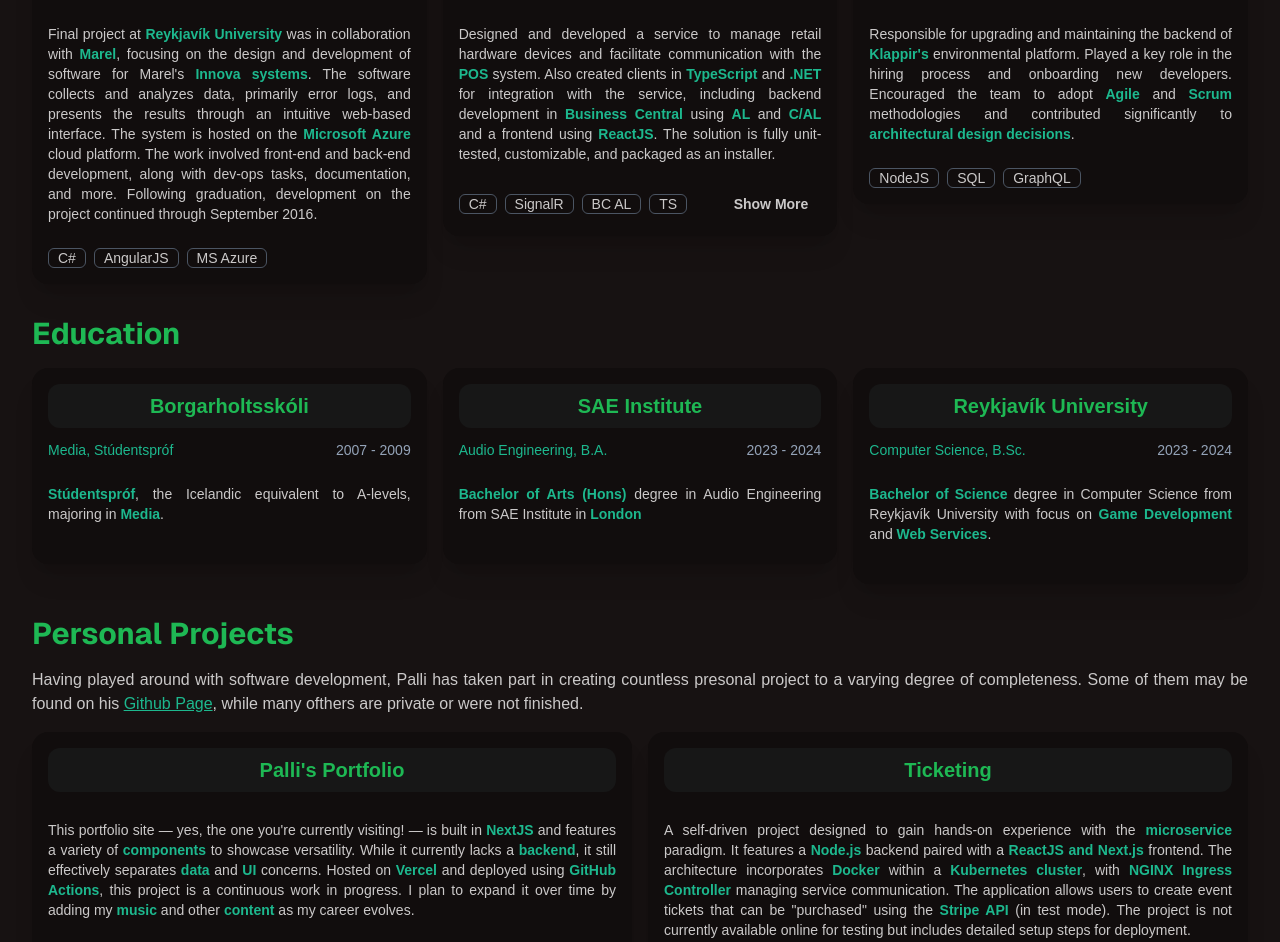
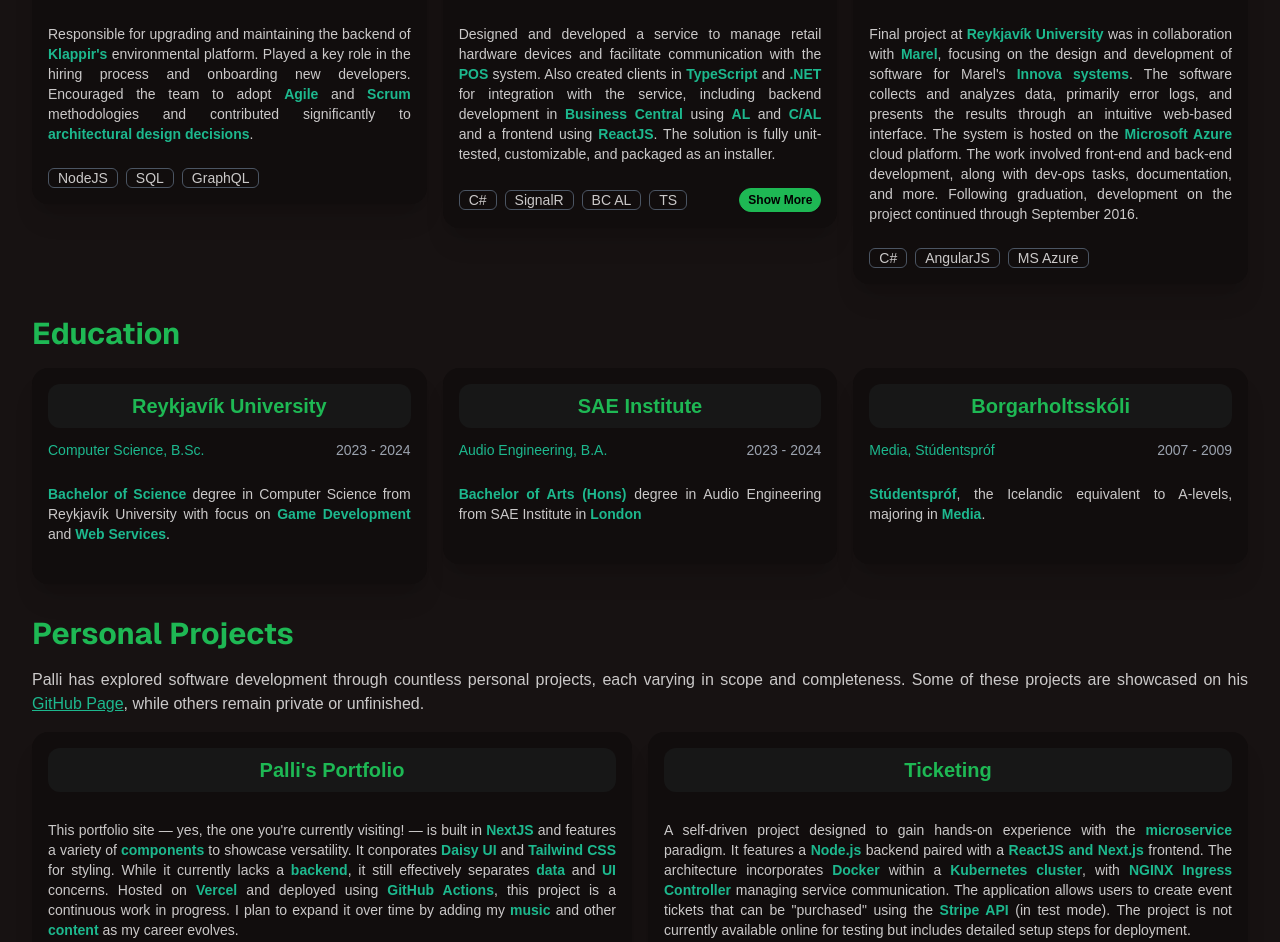
Before and after one commit to Palli-Moon/portfolio, a Next.js app: page / in a window 1280 px wide. Shown: the part 1188-2130 px from the top of the page. Built offline with nearby package versions, Linux system fonts and the light colour scheme.

Commit message:
Change order of experience and education. Write projects a little better

```diff
--- a/src/components/cards/cardModal.tsx
+++ b/src/components/cards/cardModal.tsx
@@ -8,7 +8,7 @@
 
   return (
     <div>
-      <button className='btn btn-sm btn-ghost' onClick={() => (document.getElementById(i) as HTMLDialogElement).showModal()}>
+      <button className='btn btn-xs btn-primary' onClick={() => (document.getElementById(i) as HTMLDialogElement).showModal()}>
         Show More
       </button>
       <dialog id={i} className='modal modal-bottom sm:modal-middle'>
--- a/src/components/cards/expCard.tsx
+++ b/src/components/cards/expCard.tsx
@@ -12,7 +12,7 @@
     <Card title={name}>
       <div className='flex justify-between'>
         <p className='text-secondary'>{title}</p>
-        <p className='text-slate-400 text-right'>
+        <p className='text-gray-400 text-right'>
           {dateFormat(startDate, format)} - {dateFormat(endDate, format)}
         </p>
       </div>
--- a/src/data.tsx
+++ b/src/data.tsx
@@ -86,17 +86,16 @@
 
 export const experience: ExpCardData[] = [
   {
-    name: 'Marel',
-    title: 'Contract Developer',
-    startDate: new Date('2016-1'),
-    endDate: new Date('2016-09'),
-    languages: [{ title: 'C#' }, { title: 'AngularJS' }, { title: 'MS Azure' }],
+    name: 'Klappir Grænar Lausnir',
+    title: 'Tech Lead',
+    startDate: new Date('2023-08'),
+    endDate: new Date('2024-11'),
+    languages: [{ title: 'NodeJS' }, { title: 'SQL' }, { title: 'GraphQL' }],
     description: (
       <p className='my-4'>
-        Final project at <b>Reykjavík University</b> was in collaboration with <b>Marel</b>, focusing on the design and development of software for Marel&apos;s{' '}
-        <b>Innova systems</b>. The software collects and analyzes data, primarily error logs, and presents the results through an intuitive web-based interface.
-        The system is hosted on the <b>Microsoft Azure</b> cloud platform. The work involved front-end and back-end development, along with dev-ops tasks,
-        documentation, and more. Following graduation, development on the project continued through September 2016.
+        Responsible for upgrading and maintaining the backend of <b>Klappir&apos;s</b> environmental platform. Played a key role in the hiring process and
+        onboarding new developers. Encouraged the team to adopt <b>Agile</b> and <b>Scrum</b> methodologies and contributed significantly to{' '}
+        <b>architectural design decisions</b>.
       </p>
     ),
   },
@@ -132,16 +131,17 @@
     ),
   },
   {
-    name: 'Klappir Grænar Lausnir',
-    title: 'Tech Lead',
-    startDate: new Date('2023-08'),
-    endDate: new Date('2024-11'),
-    languages: [{ title: 'NodeJS' }, { title: 'SQL' }, { title: 'GraphQL' }],
+    name: 'Marel',
+    title: 'Contract Developer',
+    startDate: new Date('2016-1'),
+    endDate: new Date('2016-09'),
+    languages: [{ title: 'C#' }, { title: 'AngularJS' }, { title: 'MS Azure' }],
     description: (
       <p className='my-4'>
-        Responsible for upgrading and maintaining the backend of <b>Klappir&apos;s</b> environmental platform. Played a key role in the hiring process and
-        onboarding new developers. Encouraged the team to adopt <b>Agile</b> and <b>Scrum</b> methodologies and contributed significantly to{' '}
-        <b>architectural design decisions</b>.
+        Final project at <b>Reykjavík University</b> was in collaboration with <b>Marel</b>, focusing on the design and development of software for Marel&apos;s{' '}
+        <b>Innova systems</b>. The software collects and analyzes data, primarily error logs, and presents the results through an intuitive web-based interface.
+        The system is hosted on the <b>Microsoft Azure</b> cloud platform. The work involved front-end and back-end development, along with dev-ops tasks,
+        documentation, and more. Following graduation, development on the project continued through September 2016.
       </p>
     ),
   },
@@ -149,16 +149,17 @@
 
 export const education: ExpCardData[] = [
   {
-    name: 'Borgarholtsskóli',
-    title: 'Media, Stúdentspróf',
-    startDate: new Date('2007'),
-    endDate: new Date('2009'),
+    name: 'Reykjavík University',
+    title: 'Computer Science, B.Sc.',
+    startDate: new Date('2023-08'),
+    endDate: new Date('2024-11'),
     description: (
       <p className='my-4'>
-        <b>Stúdentspróf</b>, the Icelandic equivalent to A-levels, majoring in <b>Media</b>.
+        <b>Bachelor of Science</b> degree in Computer Science from Reykjavík University with focus on <b>Game Development</b> and <b>Web Services</b>.
       </p>
     ),
   },
+
   {
     name: 'SAE Institute',
     title: 'Audio Engineering, B.A.',
@@ -171,13 +172,13 @@
     ),
   },
   {
-    name: 'Reykjavík University',
-    title: 'Computer Science, B.Sc.',
-    startDate: new Date('2023-08'),
-    endDate: new Date('2024-11'),
+    name: 'Borgarholtsskóli',
+    title: 'Media, Stúdentspróf',
+    startDate: new Date('2007'),
+    endDate: new Date('2009'),
     description: (
       <p className='my-4'>
-        <b>Bachelor of Science</b> degree in Computer Science from Reykjavík University with focus on <b>Game Development</b> and <b>Web Services</b>.
+        <b>Stúdentspróf</b>, the Icelandic equivalent to A-levels, majoring in <b>Media</b>.
       </p>
     ),
   },
@@ -187,8 +188,8 @@
 
 export const projectText = (
   <p>
-    Having played around with software development, Palli has taken part in creating countless presonal project to a varying degree of completeness. Some of
-    them may be found on his <a href='https://github.com/Palli-Moon'>Github Page</a>, while many ofthers are private or were not finished.
+    Palli has explored software development through countless personal projects, each varying in scope and completeness. Some of these projects are showcased on
+    his <a href='https://github.com/Palli-Moon'>GitHub Page</a>, while others remain private or unfinished.
   </p>
 );
 
@@ -200,12 +201,12 @@
     description: (
       <>
         This portfolio site — yes, the one you&apos;re currently visiting! — is built in <b>NextJS</b> and features a variety of <b>components</b> to showcase
-        versatility. While it currently lacks a <b>backend</b>, it still effectively separates <b>data</b> and <b>UI</b> concerns. Hosted on <b>Vercel</b> and
-        deployed using <b>GitHub Actions</b>, this project is a continuous work in progress. I plan to expand it over time by adding my <b>music</b> and other{' '}
-        <b>content</b> as my career evolves.
+        versatility. It conporates <b>Daisy UI</b> and <b>Tailwind CSS</b> for styling. While it currently lacks a <b>backend</b>, it still effectively
+        separates <b>data</b> and <b>UI</b> concerns. Hosted on <b>Vercel</b> and deployed using <b>GitHub Actions</b>, this project is a continuous work in
+        progress. I plan to expand it over time by adding my <b>music</b> and other <b>content</b> as my career evolves.
       </>
     ),
-    languages: [{ title: 'NextJS' }, { title: 'TypeScript' }, { title: 'Vercel' }],
+    languages: [{ title: 'NextJS' }, { title: 'TypeScript' }, { title: 'Daisy UI' }, { title: 'Tailwind' }, { title: 'Vercel' }],
   },
   {
     name: 'Ticketing',
```
